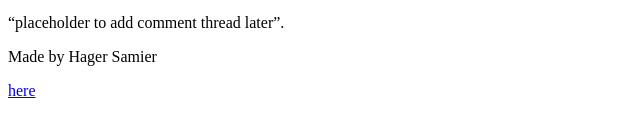
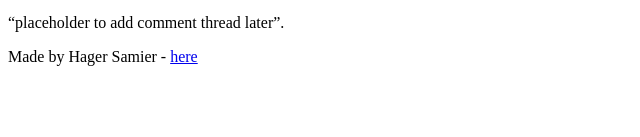
Before and after one commit to HagerSamier/My_First_Portfolio, a plain HTML site: page html_basic/index.html in a window 1280 px wide. Shown: the part 537-674 px from the top of the page, 0-640 px from the left. Drawn offline with Linux system fonts and the light colour scheme.

Commit message:
new modifications

```diff
--- a/html_basic/index.html
+++ b/html_basic/index.html
@@ -40,9 +40,8 @@
         </main>
         <footer>
             <p>
-                Made by Hager Samier
+                Made by Hager Samier - <a href="https://www.google.com/search?q=google&oq=goo&gs_lcrp=EgZjaHJvbWUqEAgAEAAYgwEY4wIYsQMYgAQyEAgAEAAYgwEY4wIYsQMYgAQyEwgBEC4YgwEYxwEYsQMY0QMYgAQyDQgCEAAYgwEYsQMYgAQyBggDEEUYOTIGCAQQRRg8MgYIBRBFGDwyBggGEEUYPDIGCAcQBRhA0gEIMjkzNWowajeoAgiwAgE&sourceid=chrome&ie=UTF-8" target="_blank">here</a>
             </p>
-            <a href="https://www.google.com/search?q=google&oq=goo&gs_lcrp=EgZjaHJvbWUqEAgAEAAYgwEY4wIYsQMYgAQyEAgAEAAYgwEY4wIYsQMYgAQyEwgBEC4YgwEYxwEYsQMY0QMYgAQyDQgCEAAYgwEYsQMYgAQyBggDEEUYOTIGCAQQRRg8MgYIBRBFGDwyBggGEEUYPDIGCAcQBRhA0gEIMjkzNWowajeoAgiwAgE&sourceid=chrome&ie=UTF-8" target="_blank">here</a>
         </footer>
     </body>
 </html>
```
Also changed, not shown: html_basic/tweets.html (+1 -2 lines).
